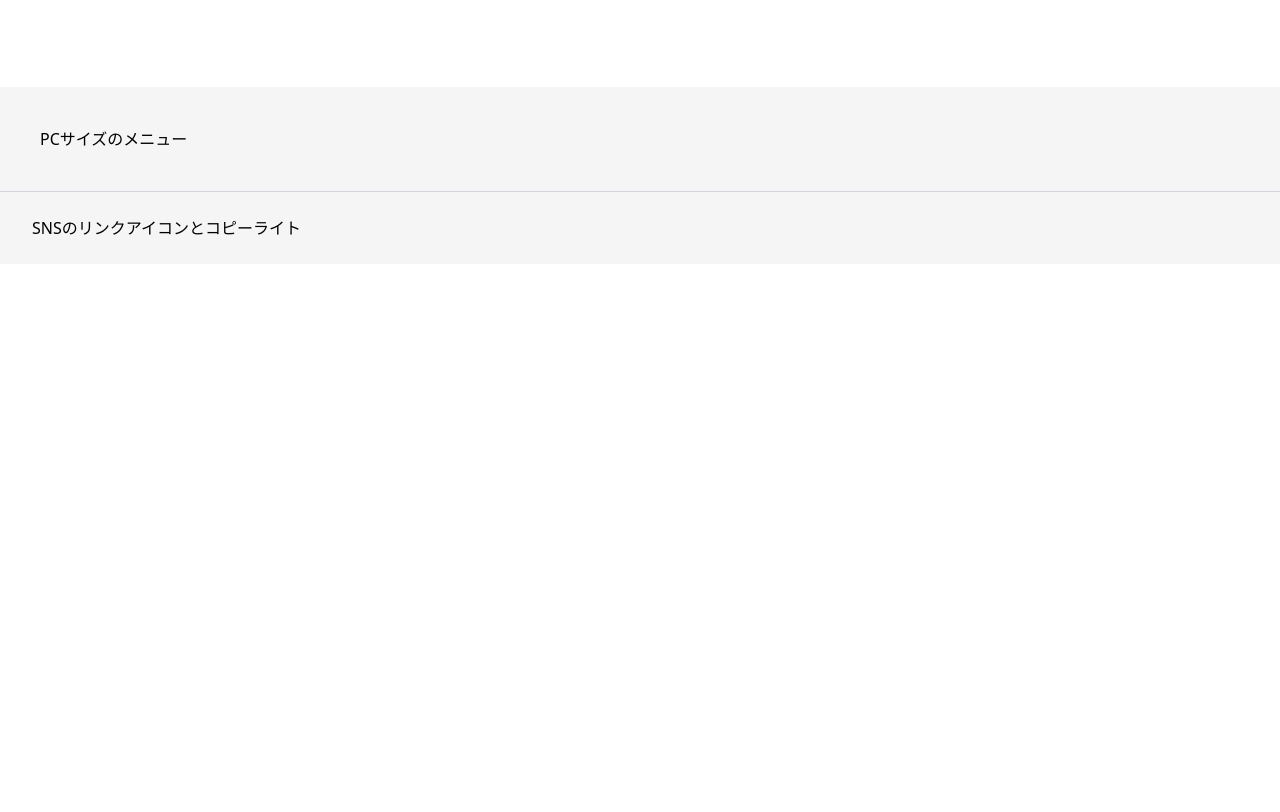
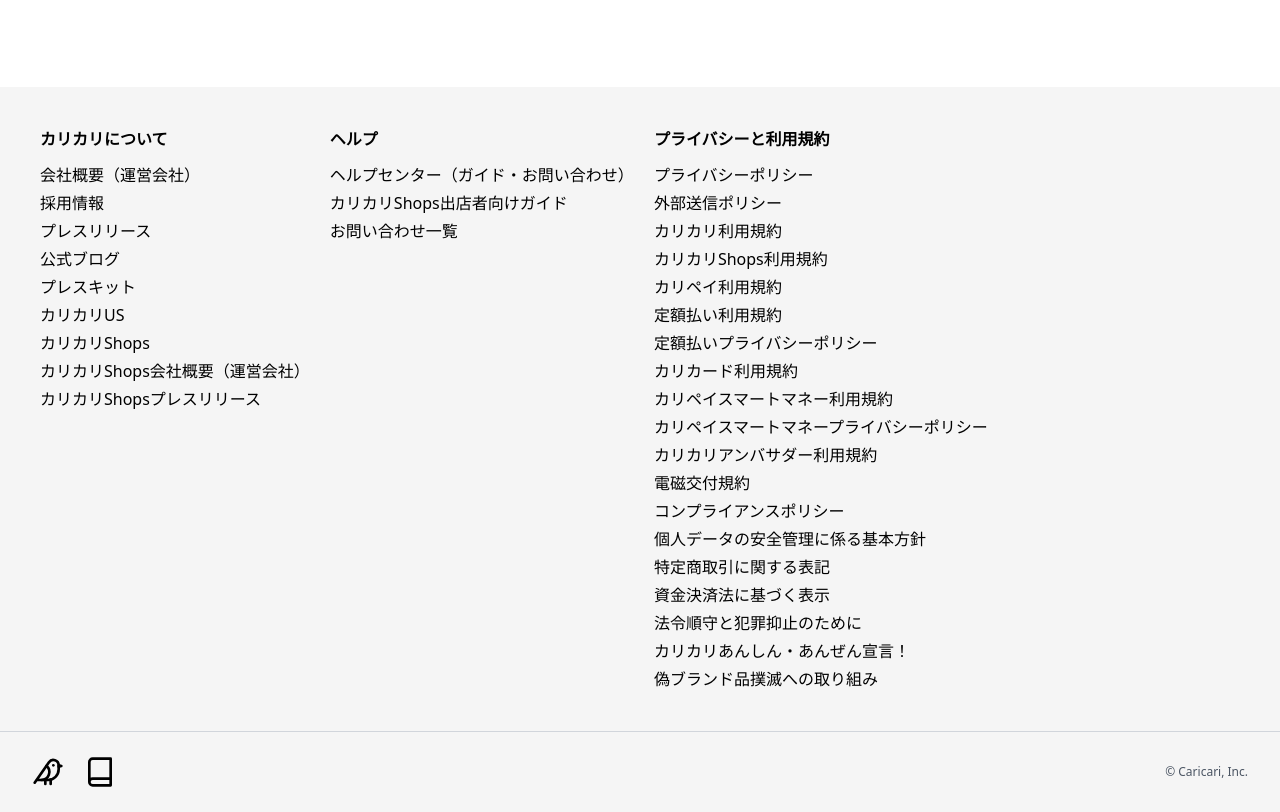
Before and after one commit to KeijiTokunaga/merucari, a React (Vite) app: page / in a window 1280 px wide. Shown: the part 840-1652 px from the top of the page. Before the commit the page ends 1104 px from the top, so only its background shows below. Built offline with nearby package versions, Linux system fonts and the light colour scheme.

Commit message:
ページフッターを作成

```diff
--- /dev/null
+++ b/src/constants/aboutMenus.ts
@@ -0,0 +1,40 @@
+import { Menu } from '../types';
+
+export const aboutMenus: Menu[] = [
+  {
+    link: '/',
+    label: '会社概要（運営会社）',
+  },
+  {
+    link: '/',
+    label: '採用情報',
+  },
+  {
+    link: '/',
+    label: 'プレスリリース',
+  },
+  {
+    link: '/',
+    label: '公式ブログ',
+  },
+  {
+    link: '/',
+    label: 'プレスキット',
+  },
+  {
+    link: '/',
+    label: 'カリカリUS',
+  },
+  {
+    link: '/',
+    label: 'カリカリShops',
+  },
+  {
+    link: '/',
+    label: 'カリカリShops会社概要（運営会社）',
+  },
+  {
+    link: '/',
+    label: 'カリカリShopsプレスリリース',
+  },
+];
--- /dev/null
+++ b/src/constants/helpMenus.ts
@@ -0,0 +1,16 @@
+import { Menu } from '../types';
+
+export const helpMenus: Menu[] = [
+  {
+    link: '/',
+    label: 'ヘルプセンター（ガイド・お問い合わせ）',
+  },
+  {
+    link: '/',
+    label: 'カリカリShops出店者向けガイド',
+  },
+  {
+    link: '/',
+    label: 'お問い合わせ一覧',
+  },
+];
--- a/src/constants/index.ts
+++ b/src/constants/index.ts
@@ -1,2 +1,5 @@
+export * from "./aboutMenus";
+export * from "./categoryMenus";
+export * from "./helpMenus";
 export * from "./navigationMenus";
-export * from "./categoryMenus";
+export * from "./termsMenus";
--- /dev/null
+++ b/src/constants/termsMenus.ts
@@ -0,0 +1,80 @@
+import { Menu } from '../types';
+
+export const termsMenus: Menu[] = [
+  {
+    link: '/',
+    label: 'プライバシーポリシー',
+  },
+  {
+    link: '/',
+    label: '外部送信ポリシー',
+  },
+  {
+    link: '/',
+    label: 'カリカリ利用規約',
+  },
+  {
+    link: '/',
+    label: 'カリカリShops利用規約',
+  },
+  {
+    link: '/',
+    label: 'カリペイ利用規約',
+  },
+  {
+    link: '/',
+    label: '定額払い利用規約',
+  },
+  {
+    link: '/',
+    label: '定額払いプライバシーポリシー',
+  },
+  {
+    link: '/',
+    label: 'カリカード利用規約',
+  },
+  {
+    link: '/',
+    label: 'カリペイスマートマネー利用規約',
+  },
+  {
+    link: '/',
+    label: 'カリペイスマートマネープライバシーポリシー',
+  },
+  {
+    link: '/',
+    label: 'カリカリアンバサダー利用規約',
+  },
+  {
+    link: '/',
+    label: '電磁交付規約',
+  },
+  {
+    link: '/',
+    label: 'コンプライアンスポリシー',
+  },
+  {
+    link: '/',
+    label: '個人データの安全管理に係る基本方針',
+  },
+  {
+    link: '/',
+    label: '特定商取引に関する表記',
+  },
+  {
+    link: '/',
+    label: '資金決済法に基づく表示',
+  },
+  {
+    link: '/',
+    label: '法令順守と犯罪抑止のために',
+  },
+  {
+    link: '/',
+    label: 'カリカリあんしん・あんぜん宣言！',
+  },
+  {
+    link: '/',
+    label: '偽ブランド品撲滅への取り組み',
+  },
+];
--- /dev/null
+++ b/src/layouts/FooterMenus.tsx
@@ -0,0 +1,23 @@
+import { Menu } from '../types';
+
+type Props = {
+  heading: string;
+  menus: Menu[];
+};
+
+export const FooterMenus = ({ heading, menus }: Props) => {
+  return (
+    <div className="space-y-3">
+      <p className="font-bold">{heading}</p>
+      <ul className="space-y-1">
+        {menus.map((menu, index) => (
+          <li key={index}>
+            <a href={menu.link} className="hover:text-gray-400 hover:underline">
+              {menu.label}
+            </a>
+          </li>
+        ))}
+      </ul>
+    </div>
+  );
+};
--- /dev/null
+++ b/src/layouts/FooterMenusSP.tsx
@@ -0,0 +1,31 @@
+import { ChevronDown } from 'lucide-react';
+
+import { Menu } from '../types';
+
+type Props = {
+  heading: string;
+  menus: Menu[];
+};
+
+export const FooterMenusSP = ({ heading, menus }: Props) => {
+  return (
+    <details className="group space-y-4">
+      <summary className="flex list-none items-center justify-between">
+        <span className="text-sm font-bold">{heading}</span>
+        <ChevronDown className="stroke-1 group-open:rotate-180" />
+      </summary>
+      <ul className="space-y-1">
+        {menus.map((menu, index) => (
+          <li key={index}>
+            <a
+              href={menu.link}
+              className="text-sm hover:text-gray-400 hover:underline"
+            >
+              {menu.label}
+            </a>
+          </li>
+        ))}
+      </ul>
+    </details>
+  );
+};
--- a/src/layouts/PageFooter.tsx
+++ b/src/layouts/PageFooter.tsx
@@ -1,12 +1,36 @@
+import { Bird, Book } from "lucide-react";
+import { aboutMenus, helpMenus, termsMenus } from "../constants";
+import { FooterMenusSP, FooterMenus } from "./";
+
 export const PageFooter = () => {
   return (
     <footer className="bg-neutral-100">
       <div className="py-10">
-        <div className="space-y-8 px-5 lg:hidden">スマホサイズのメニュー</div>
-        <div className="hidden gap-5 px-10 lg:flex">PCサイズのメニュー</div>
+        <div className="space-y-8 px-5 lg:hidden">
+          <FooterMenusSP heading="カリカリについて" menus={aboutMenus} />
+          <FooterMenusSP heading="ヘルプ" menus={helpMenus} />
+          <FooterMenusSP heading="プライバシーと利用規約" menus={termsMenus} />
+        </div>
+        <div className="hidden gap-5 px-10 lg:flex">
+          <FooterMenus heading="カリカリについて" menus={aboutMenus} />
+          <FooterMenus heading="ヘルプ" menus={helpMenus} />
+          <FooterMenus heading="プライバシーと利用規約" menus={termsMenus} />
+        </div>
       </div>
       <div className="border-t border-secondary-border px-8 py-6">
-        SNSのリンクアイコンとコピーライト
+        <div className="flex flex-col justify-between gap-5 lg:flex-row lg:items-center">
+          <div className="flex items-center gap-5">
+            <a href="/">
+              <Bird className="size-[32px] stroke-2" />
+            </a>
+            <a href="/">
+              <Book className="size-[32px] stroke-2" />
+            </a>
+          </div>
+          <span className="text-xs text-secondary-text">
+            &copy; Caricari, Inc.
+          </span>
+        </div>
       </div>
     </footer>
   );
```
Also changed, not shown: src/layouts/index.ts (+5 -3 lines).
